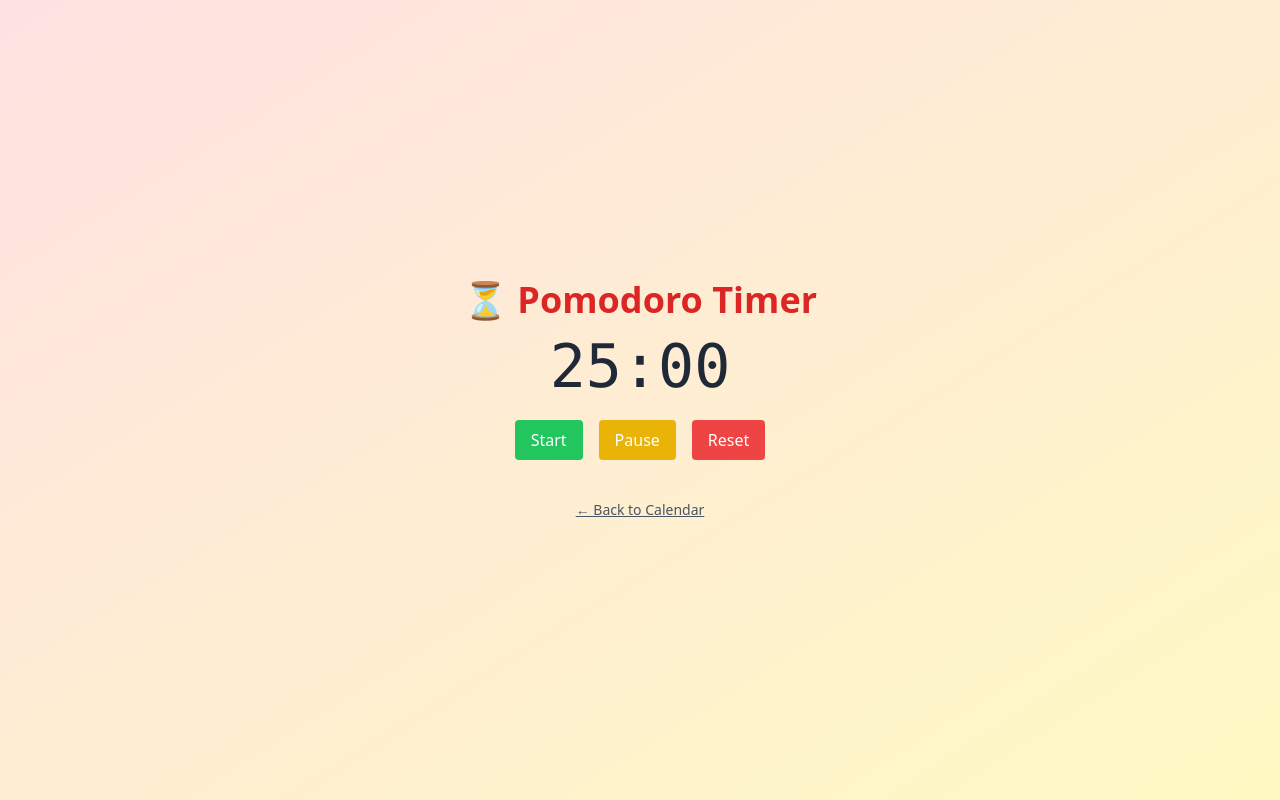
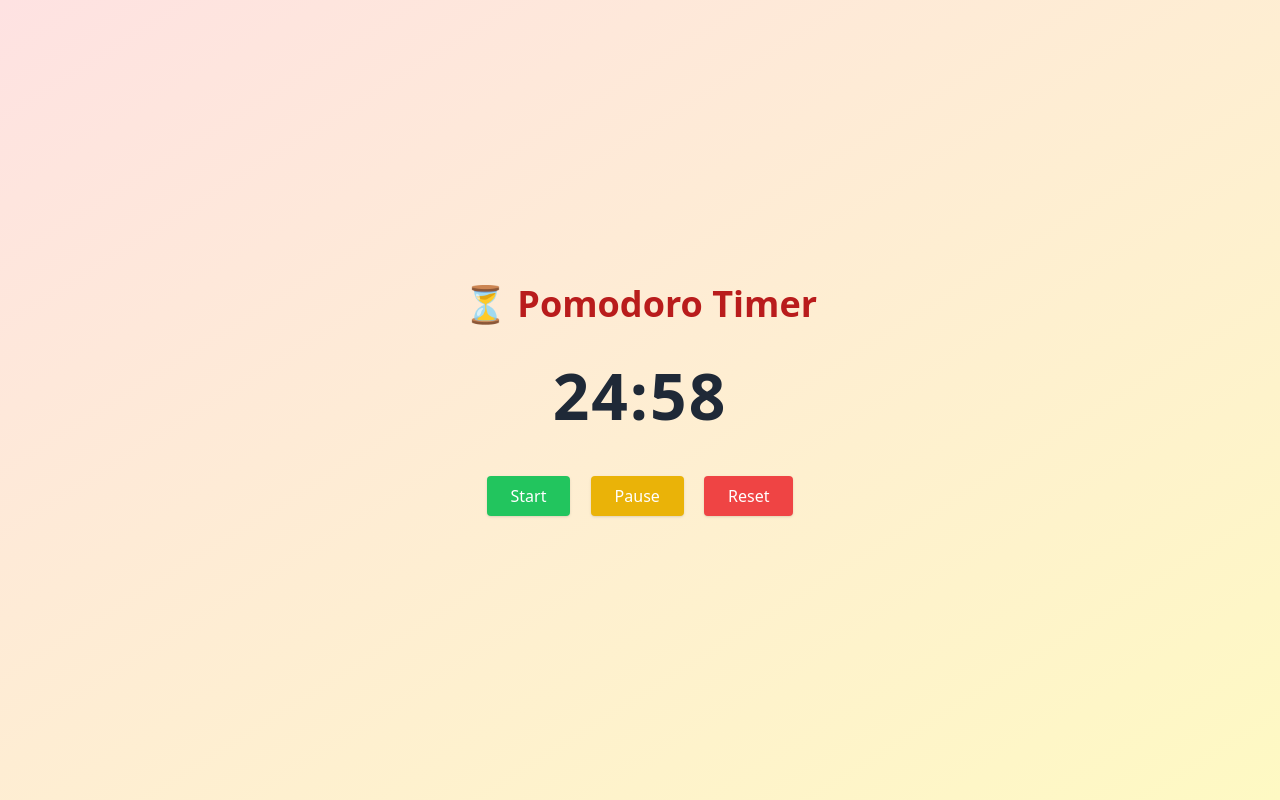
Before and after one commit to DevisMD/student-academic-planne, a plain HTML site: page timer.html in a window 1280 px wide. Both pictures are taken after a click on the button "Start". Drawn offline with nearby package versions, Linux system fonts and the light colour scheme.

Commit message:
Update timer.html

```diff
--- a/timer.html
+++ b/timer.html
@@ -3,60 +3,65 @@
 <head>
   <meta charset="UTF-8" />
   <meta name="viewport" content="width=device-width, initial-scale=1.0"/>
-  <title>Pomodoro Timer – Academic Planner</title>
+  <title>⏳ Pomodoro Timer</title>
   <script src="https://cdn.tailwindcss.com"></script>
+  <style>
+    #timerDisplay {
+      font-size: 4rem;
+      font-weight: bold;
+      letter-spacing: 2px;
+    }
+  </style>
 </head>
 <body class="bg-gradient-to-br from-red-100 to-yellow-100 min-h-screen flex flex-col items-center justify-center p-6">
+  <h1 class="text-4xl font-bold text-red-700 mb-6">⏳ Pomodoro Timer</h1>
 
-  <h1 class="text-4xl font-bold text-red-600 mb-4">⏳ Pomodoro Timer</h1>
-  <div class="text-6xl font-mono text-gray-800" id="timer">25:00</div>
-  <div class="mt-6 flex gap-4">
-    <button onclick="startTimer()" class="bg-green-500 text-white px-4 py-2 rounded hover:bg-green-600">Start</button>
-    <button onclick="pauseTimer()" class="bg-yellow-500 text-white px-4 py-2 rounded hover:bg-yellow-600">Pause</button>
-    <button onclick="resetTimer()" class="bg-red-500 text-white px-4 py-2 rounded hover:bg-red-600">Reset</button>
+  <div id="timerDisplay" class="text-gray-800 mb-8">25:00</div>
+
+  <div class="space-x-4">
+    <button onclick="startPomodoro()" class="bg-green-500 hover:bg-green-600 text-white px-6 py-2 rounded shadow">Start</button>
+    <button onclick="pausePomodoro()" class="bg-yellow-500 hover:bg-yellow-600 text-white px-6 py-2 rounded shadow">Pause</button>
+    <button onclick="resetPomodoro()" class="bg-red-500 hover:bg-red-600 text-white px-6 py-2 rounded shadow">Reset</button>
   </div>
 
-  <footer class="mt-10 text-center text-gray-600 text-sm">
-    <a class="underline" href="calendar.html">← Back to Calendar</a>
-  </footer>
-
   <script>
-    let time = 25 * 60, timerID = null;
-    const timerEl = document.getElementById("timer");
+    let timer;
+    let timeLeft = 25 * 60; // 25 minutes
+    const display = document.getElementById("timerDisplay");
 
     function updateDisplay() {
-      const mins = String(Math.floor(time / 60)).padStart(2, '0');
-      const secs = String(time % 60).padStart(2, '0');
-      timerEl.textContent = \`\${mins}:\${secs}\`;
+      const minutes = Math.floor(timeLeft / 60).toString().padStart(2, "0");
+      const seconds = (timeLeft % 60).toString().padStart(2, "0");
+      display.textContent = `${minutes}:${seconds}`;
     }
 
-    function startTimer() {
-      if (timerID) return;
-      timerID = setInterval(() => {
-        if (time > 0) {
-          time--;
-          updateDisplay();
-        } else {
-          clearInterval(timerID);
-          alert("Time's up! Take a break.");
-          timerID = null;
-        }
-      }, 1000);
+    function startPomodoro() {
+      if (!timer) {
+        timer = setInterval(() => {
+          if (timeLeft > 0) {
+            timeLeft--;
+            updateDisplay();
+          } else {
+            clearInterval(timer);
+            timer = null;
+            alert("Pomodoro complete!");
+          }
+        }, 1000);
+      }
     }
 
-    function pauseTimer() {
-      clearInterval(timerID);
-      timerID = null;
+    function pausePomodoro() {
+      clearInterval(timer);
+      timer = null;
     }
 
-    function resetTimer() {
-      pauseTimer();
-      time = 25 * 60;
+    function resetPomodoro() {
+      pausePomodoro();
+      timeLeft = 25 * 60;
       updateDisplay();
     }
 
     updateDisplay();
   </script>
-
 </body>
 </html>
```
